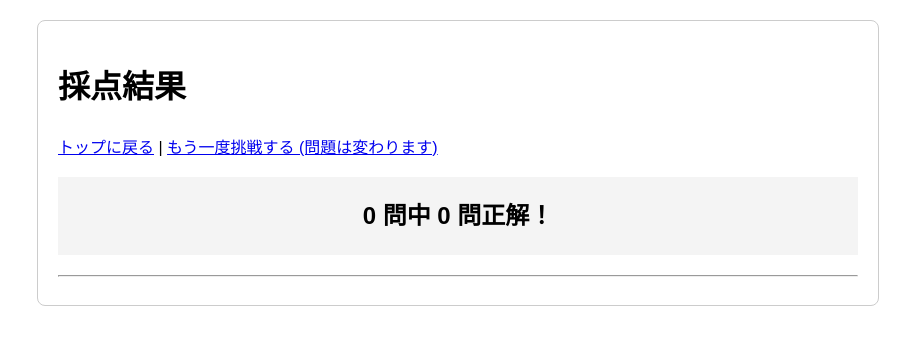
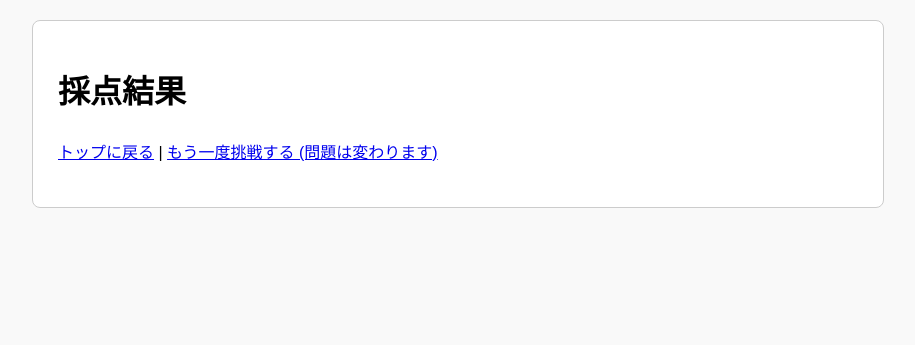
Before and after one commit to NaotoAoyama/eigoquest-api, a Django app: page /result/ in a window 1280 px wide. Shown: the top 345 px of the page, without its empty margins (182-1097 px from the left). Run offline with Django 5.2, Linux system fonts and the light colour scheme; the visitor is signed in with stand-in values (Sample User, id 1).

Commit message:
"Refactor: Move inline CSS to external static stylesheet"

```diff
--- /dev/null
+++ b/static/css/style.css
@@ -0,0 +1,84 @@
+/* static/css/style.css (新規作成) */
+
+/* 全体設定 */
+body {
+    font-family: sans-serif;
+    line-height: 1.6;
+    margin: 0;
+    padding: 0;
+    background-color: #f9f9f9;
+}
+
+/* ナビゲーションバー */
+nav {
+    background-color: #f4f4f4;
+    padding: 10px 20px;
+    text-align: right;
+    border-bottom: 1px solid #ddd;
+}
+
+/* メインのコンテナ (クイズ、結果、フォーム共通) */
+.container {
+    max-width: 800px;
+    margin: 20px auto;
+    padding: 25px;
+    background-color: #ffffff;
+    border: 1px solid #ccc;
+    border-radius: 8px;
+}
+
+/* フォーム (ログイン・新規登録) */
+.form-container {
+    display: grid;
+    place-items: center;
+    min-height: 70vh;
+}
+.form-box {
+    border: 1px solid #ccc;
+    padding: 30px;
+    border-radius: 8px;
+    background-color: #fff;
+}
+.form-box div { margin-bottom: 15px; }
+.form-box label { display: block; margin-bottom: 5px; }
+.form-box input[type="text"],
+.form-box input[type="password"] {
+    width: 300px;
+    padding: 8px;
+}
+
+/* クイズ (quiz.html) */
+.question-block {
+    margin-bottom: 25px;
+    border-bottom: 1px solid #eee;
+    padding-bottom: 15px;
+}
+.question-text {
+    font-weight: bold;
+    font-size: 1.2em;
+}
+.options {
+    list-style-type: none;
+    padding-left: 10px;
+}
+.options li {
+    margin: 10px 0;
+}
+
+/* 結果 (quiz_result.html) */
+.score-summary {
+    text-align: center;
+    font-size: 1.5em;
+    font-weight: bold;
+    margin-bottom: 20px;
+    padding: 20px;
+    background-color: #f4f4f4;
+}
+.correct { color: green; font-weight: bold; }
+.incorrect { color: red; font-weight: bold; }
+.explanation {
+    background-color: #f9f9f9;
+    padding: 10px;
+    margin-top: 10px;
+    border-left: 5px solid #ddd;
+}
--- a/templates/quiz/quiz_result.html
+++ b/templates/quiz/quiz_result.html
@@ -1,62 +1,20 @@
-<!DOCTYPE html>
+{% load static %} <!DOCTYPE html>
 <html lang="ja">
 <head>
     <meta charset="UTF-8">
     <meta name="viewport" content="width=device-width, initial-scale=1.0">
     <title>クイズ結果 - EigoQuest</title>
-    <style>
-        body { font-family: sans-serif; line-height: 1.6; }
-        .result-container { max-width: 800px; margin: 20px auto; padding: 20px; border: 1px solid #ccc; border-radius: 8px; }
-        .score-summary { text-align: center; font-size: 1.5em; font-weight: bold; margin-bottom: 20px; padding: 20px; background-color: #f4f4f4; }
-        .result-block { margin-bottom: 20px; border-bottom: 1px solid #eee; padding-bottom: 15px; }
-        .correct { color: green; font-weight: bold; }
-        .incorrect { color: red; font-weight: bold; }
-        .question-text { font-weight: bold; }
-        .explanation { background-color: #f9f9f9; padding: 10px; margin-top: 10px; border-left: 5px solid #ddd; }
-    </style>
+    <link rel="stylesheet" href="{% static 'css/style.css' %}">
 </head>
 <body>
 
-    <div class="result-container">
+    <div class="container">
         <h1>採点結果</h1>
         <p>
             <a href="{% url 'quiz:index' %}">トップに戻る</a> |
             <a href="{% url 'quiz:quiz_page' %}">もう一度挑戦する (問題は変わります)</a>
         </p>
 
-        <div class="score-summary">
-            {{ total_count }} 問中 {{ correct_count }} 問正解！
         </div>
-
-        <hr>
-
-        {% for result in results %}
-        <div class="result-block">
-
-            {% if result.is_correct %}
-                <h3 class="correct">⭕ 正解！</h3>
-            {% else %}
-                <h3 class="incorrect">❌ 不正解...</h3>
-            {% endif %}
-
-            <p class="question-text">{{ result.question.question_text|linebreaks }}</p>
-
-            <p>
-                あなたの解答: <strong>{{ result.selected_answer }}</strong>
-                (正解: <strong>{{ result.question.correct_answer }}</strong>)
-            </p>
-
-            {% if result.question.explanation %}
-            <div class="explanation">
-                <strong>【解説】</strong><br>
-                {{ result.question.explanation|linebreaks }}
-            </div>
-            {% endif %}
-
-        </div>
-        {% endfor %}
-
-    </div>
-
 </body>
 </html>
```
Also changed, not shown: config/settings.py (+7 -0 lines), templates/accounts/login.html (+4 -11 lines), templates/accounts/signup.html (+4 -11 lines), templates/quiz/index.html (+9 -2 lines), templates/quiz/quiz.html (+6 -39 lines).
